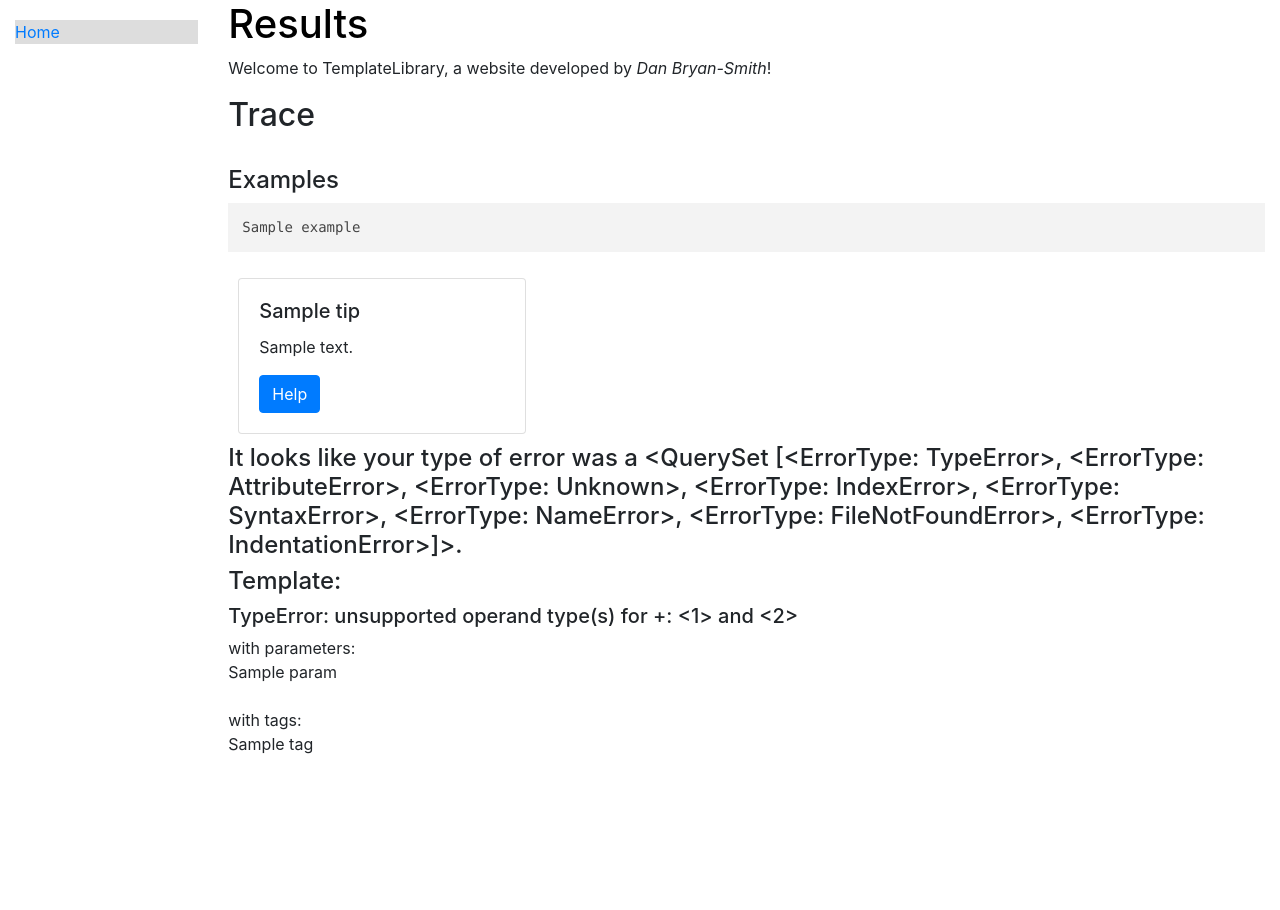
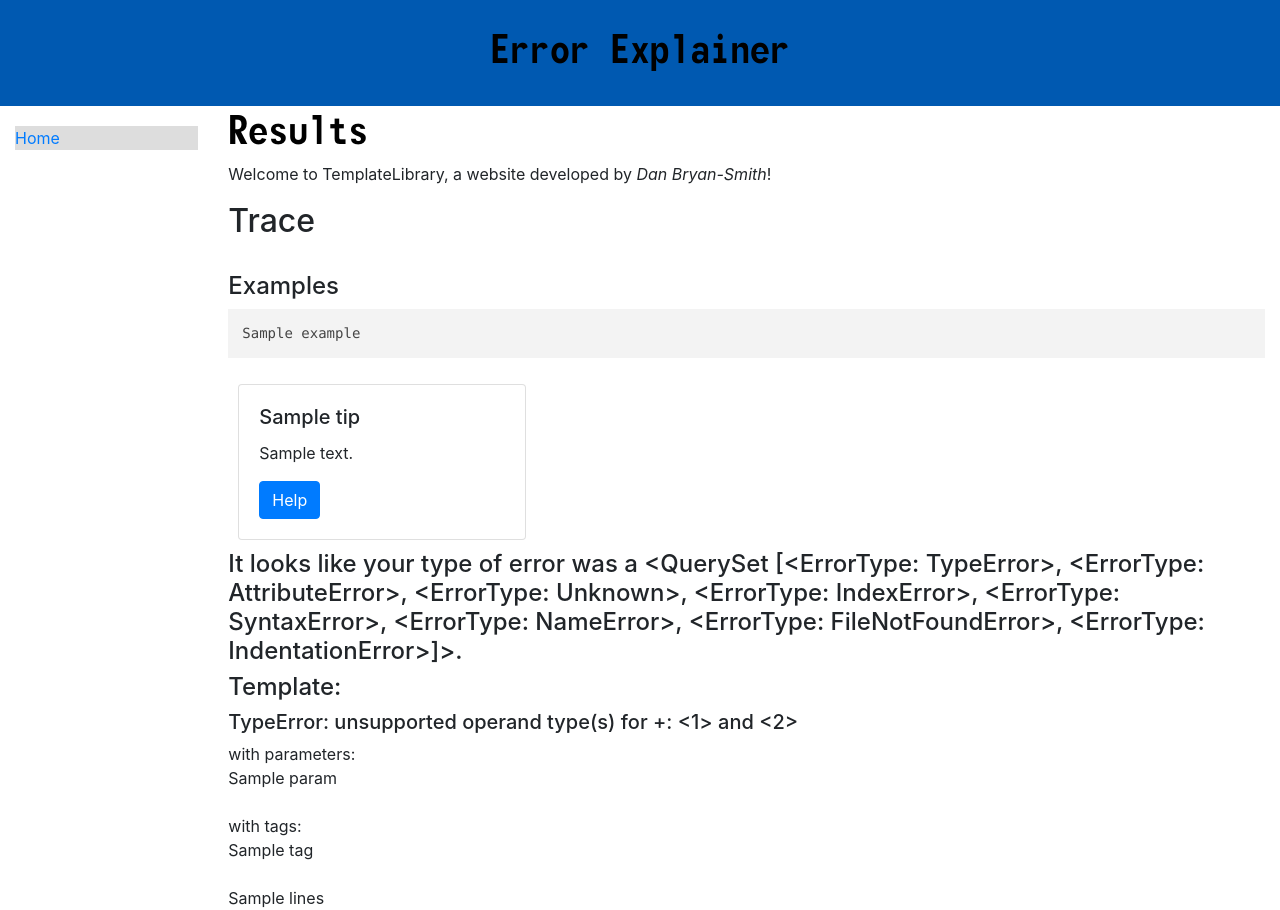
Before and after one commit to danbrysmi/error-explainer, a Django app: template myproject/results/templates/results.html in a window 1280 px wide. Before the commit the page ends 754 px from the top, so only its background shows below. Run offline with Django 4.2, Linux system fonts and the light colour scheme; data comes from the database, SQL or seed files in the repository; both versions use the stored data as it was after the commit; the template is opened without the code that fills it: values that come from a table or form of the project are taken from there, most other values are stand-ins (such as "Sample title", 1, 10 or a date in 2020); parts of the project's set-up code (start-up, migrations or seed data) failed here and were passed over; some libraries are stand-ins or nearby versions.

Commit message:
Added styling, preparing layouts

```diff
--- a/myproject/results/forms.py
+++ b/myproject/results/forms.py
@@ -2,4 +2,7 @@ from django import forms
 
 placeholder_error = "Try pasting your error in here:\n\nTraceback (most recent call last):\n  File \"<mypythonfile>\", line 1, in <module>\n    print(\"Hello World\")\nAnnoyingError: cannot understand your amazing python :("
 class SubmitErrorForm(forms.Form):
-    error_trace = forms.CharField(widget=forms.Textarea(attrs={'rows': 10, 'cols': 400, 'placeholder': placeholder_error}))
+    error_trace = forms.CharField(widget=forms.Textarea(attrs={'rows': 10,
+     'cols': 400,
+     'placeholder': placeholder_error,
+     'style': 'font-family: inconsolata'}))
--- a/myproject/results/static/css/styles.css
+++ b/myproject/results/static/css/styles.css
@@ -3,6 +3,15 @@
     padding: 0;
     list-style: none;
     background: #ddd
+}
+
+@font-face {
+    font-family: 'monofonto';
+    src: url('/static/fonts/monofonto.otf') format('opentype');
+}
+@font-face {
+    font-family: 'inconsolata';
+    src: url('/static/fonts/Inconsolata-Regular.ttf') format('truetype');
 }
 
 #code-view p {
@@ -16,7 +25,7 @@
   background: #EBFFF1;
   white-space: pre-wrap;  /* <-- THIS PRESERVES THE LINE BREAKS A7E4B9 */
   width: 70%;
-  transition: left ease 0.5s;
+  transition: all ease-in-out 0.5s;
   left: 0;
   padding-left: 25px;
 }
@@ -25,7 +34,7 @@
   background: #FFEBF9;
   white-space: pre-wrap;  /* <-- THIS PRESERVES THE LINE BREAKS E4A7D3 */
   width: 70%;
-  transition: left ease 0.5s;
+  transition: all ease-in-out 0.5s;
   left: 0;
   padding-left: 25px;
 }
@@ -34,7 +43,7 @@
   background: #EBEFFF;
   white-space: pre-wrap;  /* <-- THIS PRESERVES THE LINE BREAKS A7B4E4 */
   width: 70%;
-  transition: left ease 0.5s;
+  transition: all ease-in-out 0.5s;
   left: 0;
   padding-left: 25px;
 }
@@ -43,7 +52,7 @@
   background: #FFFBEB;
   white-space: pre-wrap;  /* <-- THIS PRESERVES THE LINE BREAKS E4D7A7 */
   width: 70%;
-  transition: left ease 0.5s;
+  transition: all ease-in-out 0.5s;
   left: 0;
   padding-left: 25px;
 }
@@ -73,5 +82,12 @@ textarea {
   width: 100%;
 }
 h1 {
-    color: #000
+    color: #000;
+    font-family: Monofonto;
 }
+
+.title {
+    background: #0059B1;
+    text-align: center;
+    padding: 25px;
+}
--- a/myproject/results/templates/base_template.html
+++ b/myproject/results/templates/base_template.html
@@ -15,7 +15,9 @@
   <script src="{% static 'scripts/highlight_trace.js' %}"></script>
 </head>
 <body>
+    <div class=title><h1>Error Explainer</h1></div>
   <div class="container-fluid">
+
     <div class="row">
       <div class="col-sm-2">
       {% block sidebar %}
--- a/myproject/results/templates/results.html
+++ b/myproject/results/templates/results.html
@@ -77,6 +77,7 @@
          {{ t }}<br>
      {% endfor %}
      <br>
+     {{ lines }}
  {% endif %}
 
 {% endblock content %}
--- a/myproject/results/tips.py
+++ b/myproject/results/tips.py
@@ -1,3 +1,6 @@
+def indented_block():
+    pass
+
 tip_list = [
     {
         "id" : 1,
```
Also changed, not shown: myproject/results/views.py (+14 -8 lines), myproject/db.sqlite3, myproject/results/static/fonts/Inconsolata-Regular.ttf (added), myproject/results/static/fonts/monofonto.otf (added).
